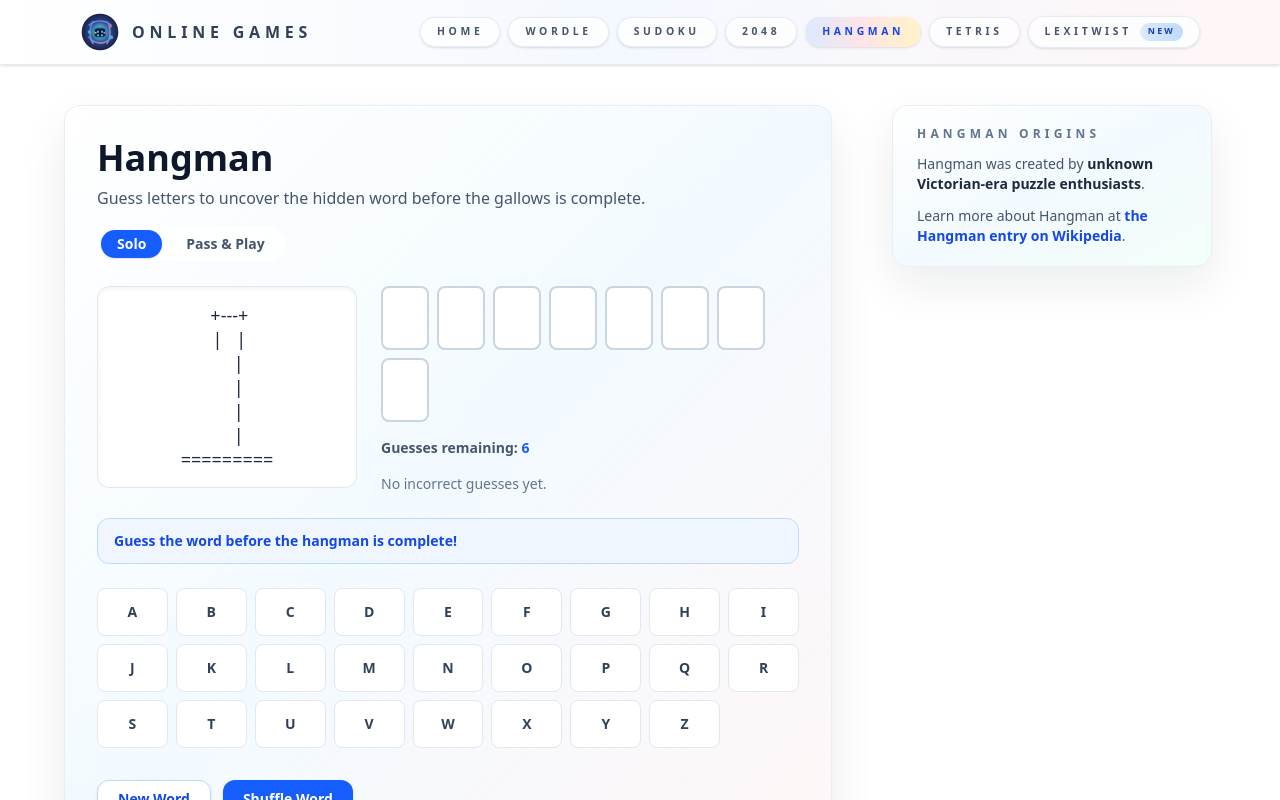
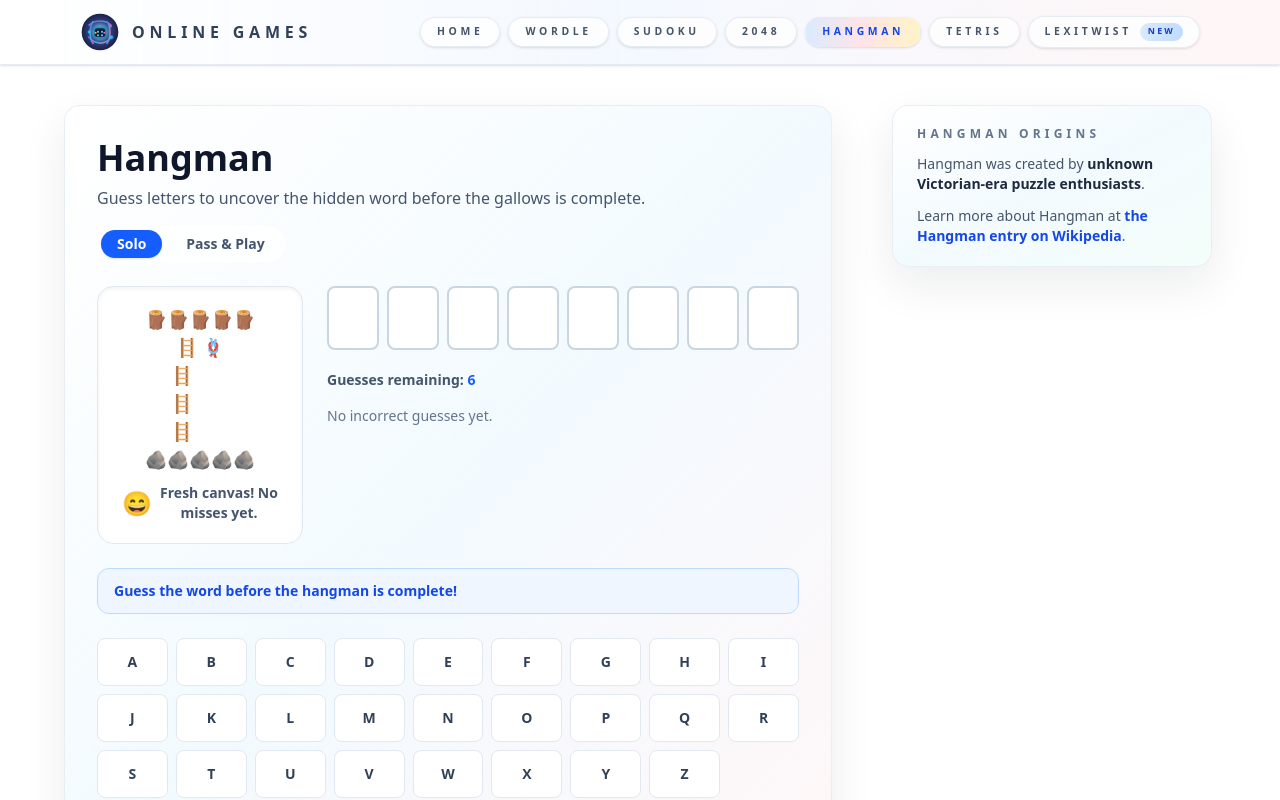
Before and after one commit to chetanbasuray/online-games, a Next.js app: page /hangman in a window 1280 px wide. Shown: the top 800 px of the page. Built offline with nearby package versions, Linux system fonts and the light colour scheme.

Commit message:
Enhance hangman layout and emoji stages

```diff
--- a/app/hangman/page.js
+++ b/app/hangman/page.js
@@ -8,14 +8,93 @@ import { HANGMAN_WORDS } from "./words";
 
 const showSupportWidget = isGamePlayable("/hangman");
 
+const EMPTY_SLOT = "   "; // figure spaces to keep emoji aligned
+
 const HANGMAN_STAGES = [
-  ` +---+\n |   |\n     |\n     |\n     |\n     |\n=========`,
-  ` +---+\n |   |\n O   |\n     |\n     |\n     |\n=========`,
-  ` +---+\n |   |\n O   |\n |   |\n     |\n     |\n=========`,
-  ` +---+\n |   |\n O   |\n/|   |\n     |\n     |\n=========`,
-  ` +---+\n |   |\n O   |\n/|\\  |\n     |\n     |\n=========`,
-  ` +---+\n |   |\n O   |\n/|\\  |\n/    |\n     |\n=========`,
-  ` +---+\n |   |\n O   |\n/|\\  |\n/ \\  |\n     |\n=========`
+  {
+    art: [
+      "🪵🪵🪵🪵🪵",
+      "🪜   🪢",
+      `🪜   ${EMPTY_SLOT}`,
+      `🪜   ${EMPTY_SLOT}`,
+      `🪜   ${EMPTY_SLOT}`,
+      "🪨🪨🪨🪨🪨",
+    ],
+    mood: "😄",
+    caption: "Fresh canvas! No misses yet.",
+  },
+  {
+    art: [
+      "🪵🪵🪵🪵🪵",
+      "🪜   🪢",
+      "🪜   🙂",
+      `🪜   ${EMPTY_SLOT}`,
+      `🪜   ${EMPTY_SLOT}`,
+      "🪨🪨🪨🪨🪨",
+    ],
+    mood: "🙂",
+    caption: "A gentle breeze rustles the rope…",
+  },
+  {
+    art: [
+      "🪵🪵🪵🪵🪵",
+      "🪜   🪢",
+      "🪜   😯",
+      "🪜   │",
+      `🪜   ${EMPTY_SLOT}`,
+      "🪨🪨🪨🪨🪨",
+    ],
+    mood: "😯",
+    caption: "Careful now—the torso is forming!",
+  },
+  {
+    art: [
+      "🪵🪵🪵🪵🪵",
+      "🪜   🪢",
+      "🪜   😟",
+      "🪜  /│",
+      `🪜   ${EMPTY_SLOT}`,
+      "🪨🪨🪨🪨🪨",
+    ],
+    mood: "😟",
+    caption: "One arm is out—guess wisely!",
+  },
+  {
+    art: [
+      "🪵🪵🪵🪵🪵",
+      "🪜   🪢",
+      "🪜   😣",
+      "🪜  /│\\",
+      `🪜   ${EMPTY_SLOT}`,
+      "🪨🪨🪨🪨🪨",
+    ],
+    mood: "😣",
+    caption: "Both arms flail for help!",
+  },
+  {
+    art: [
+      "🪵🪵🪵🪵🪵",
+      "🪜   🪢",
+      "🪜   😰",
+      "🪜  /│\\",
+      "🪜  /",
+      "🪨🪨🪨🪨🪨",
+    ],
+    mood: "😰",
+    caption: "A leg appears—time is running out!",
+  },
+  {
+    art: [
+      "🪵🪵🪵🪵🪵",
+      "🪜   🪢",
+      "🪜   💀",
+      "🪜  /│\\",
+      "🪜  / \\",
+      "🪨🪨🪨🪨🪨",
+    ],
+    mood: "💀",
+    caption: "Oh no! The hangman is complete.",
+  },
 ];
 
 const ALPHABET = "ABCDEFGHIJKLMNOPQRSTUVWXYZ".split("");
@@ -71,6 +150,7 @@ export default function HangmanPage() {
   );
 
   const guessesRemaining = MAX_WRONG_GUESSES - wrongGuesses;
+  const currentStage = formatStage(wrongGuesses);
 
   const startSoloGame = () => {
     const randomWord = normalizeWord(pickRandomWord());
@@ -205,7 +285,10 @@ export default function HangmanPage() {
       const isLetter = /[A-Z]/.test(char);
       if (!isLetter) {
         return (
-          <span key={`${char}-${index}`} className="px-1 text-xl font-medium text-slate-500">
+          <span
+            key={`${char}-${index}`}
+            className="flex h-14 min-w-[2.75rem] items-center justify-center rounded-lg border-2 border-transparent text-xl font-medium text-slate-500 sm:h-16 sm:min-w-[3.25rem]"
+          >
             {char === " " ? "\u00A0" : char}
           </span>
         );
@@ -217,7 +300,7 @@ export default function HangmanPage() {
       return (
         <span
           key={`${char}-${index}`}
-          className={`flex h-14 w-10 items-center justify-center rounded-lg border-2 bg-white font-semibold uppercase tracking-wide sm:h-16 sm:w-12 sm:text-2xl ${
+          className={`flex h-14 min-w-[2.75rem] items-center justify-center rounded-lg border-2 bg-white font-semibold uppercase tracking-wide sm:h-16 sm:min-w-[3.25rem] sm:text-2xl ${
             shouldReveal ? "border-blue-400 text-slate-900" : "border-slate-300 text-transparent"
           }`}
         >
@@ -306,11 +389,19 @@ export default function HangmanPage() {
               {gameState !== "setup" ? (
                 <div className="space-y-6">
                   <div className="flex flex-col items-center gap-6 sm:flex-row sm:items-start sm:justify-between">
-                    <pre className="w-full max-w-[220px] rounded-xl border border-slate-200 bg-white px-6 py-4 text-center font-mono text-lg leading-6 text-slate-800 shadow-inner sm:max-w-[260px]">
-                      {formatStage(wrongGuesses)}
-                    </pre>
+                    <div className="w-full max-w-[240px] rounded-2xl border border-slate-200 bg-white px-6 py-5 text-center shadow-inner sm:max-w-[280px]">
+                      <div className="space-y-1 font-mono text-lg leading-6 text-slate-800">
+                        {currentStage.art.map((line) => (
+                          <div key={line}>{line}</div>
+                        ))}
+                      </div>
+                      <div className="mt-3 flex items-center justify-center gap-2 text-sm font-semibold text-slate-600">
+                        <span className="text-2xl" aria-hidden>{currentStage.mood}</span>
+                        <span>{currentStage.caption}</span>
+                      </div>
+                    </div>
                     <div className="flex-1 space-y-4 text-center sm:text-left">
-                      <div className="flex flex-wrap justify-center gap-2 sm:justify-start">
+                      <div className="flex max-w-full flex-nowrap justify-center gap-2 overflow-x-auto pb-1 sm:justify-start">
                         {renderWordTiles()}
                       </div>
                       <p className="text-sm font-semibold text-slate-600">
```
